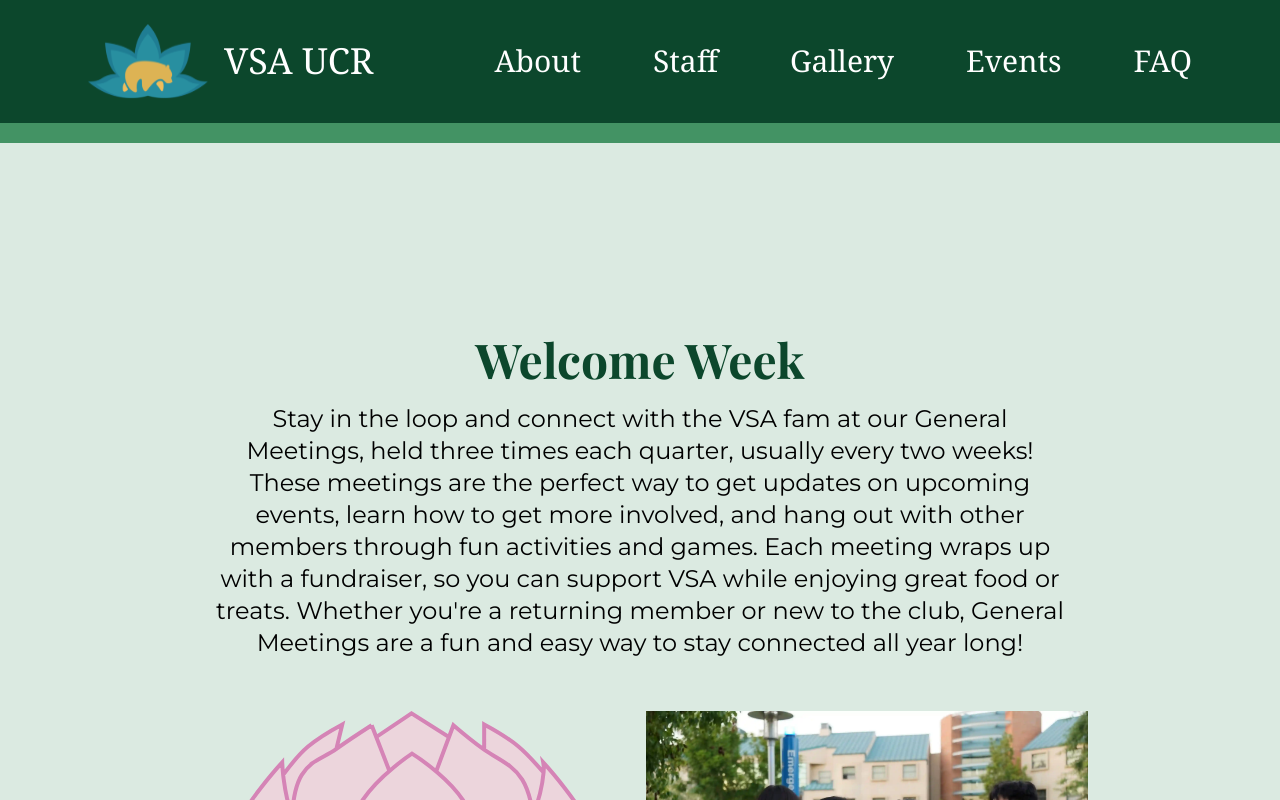
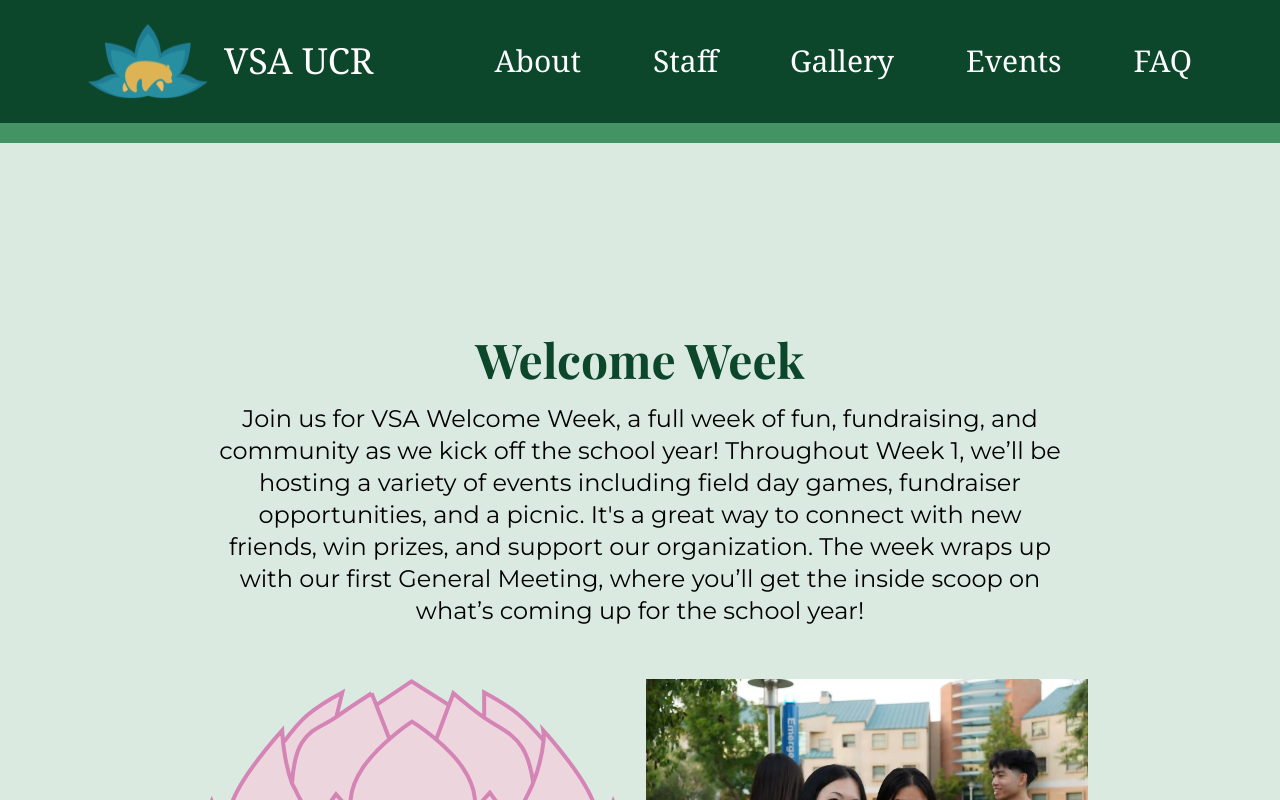
Before and after one commit to acm-ucr/vsa-website, a Next.js app: page /gallery/welcomeweek in a window 1280 px wide. Shown: the top 800 px of the page. Built offline with nearby package versions, Linux system fonts and the light colour scheme.

Commit message:
fixed the general meetings to welcome week diff errors

```diff
--- a/src/app/gallery/welcomeweek/page.tsx
+++ b/src/app/gallery/welcomeweek/page.tsx
@@ -2,16 +2,16 @@ import GalleryGrid from "@/components/gallery/GalleryGrid";
 import Header from "@/components/gallery/GalleryHeader";
 import { images } from "@/data/Galleries/welcomeWeek";
 
-const GeneralMeetings = () => {
+const WelcomeWeek = () => {
   return (
     <div className="p-48 text-2xl">
       <Header
         title="Welcome Week"
-        text="Stay in the loop and connect with the VSA fam at our General Meetings, held three times each quarter, usually every two weeks! These meetings are the perfect way to get updates on upcoming events, learn how to get more involved, and hang out with other members through fun activities and games. Each meeting wraps up with a fundraiser, so you can support VSA while enjoying great food or treats. Whether you're a returning member or new to the club, General Meetings are a fun and easy way to stay connected all year long!"
+        text="Join us for VSA Welcome Week, a full week of fun, fundraising, and community as we kick off the school year! Throughout Week 1, we’ll be hosting a variety of events including field day games, fundraiser opportunities, and a picnic. It's a great way to connect with new friends, win prizes, and support our organization. The week wraps up with our first General Meeting, where you’ll get the inside scoop on what’s coming up for the school year!"
       />
       <GalleryGrid images={images} />
     </div>
   );
 };
 
-export default GeneralMeetings;
+export default WelcomeWeek;
```
